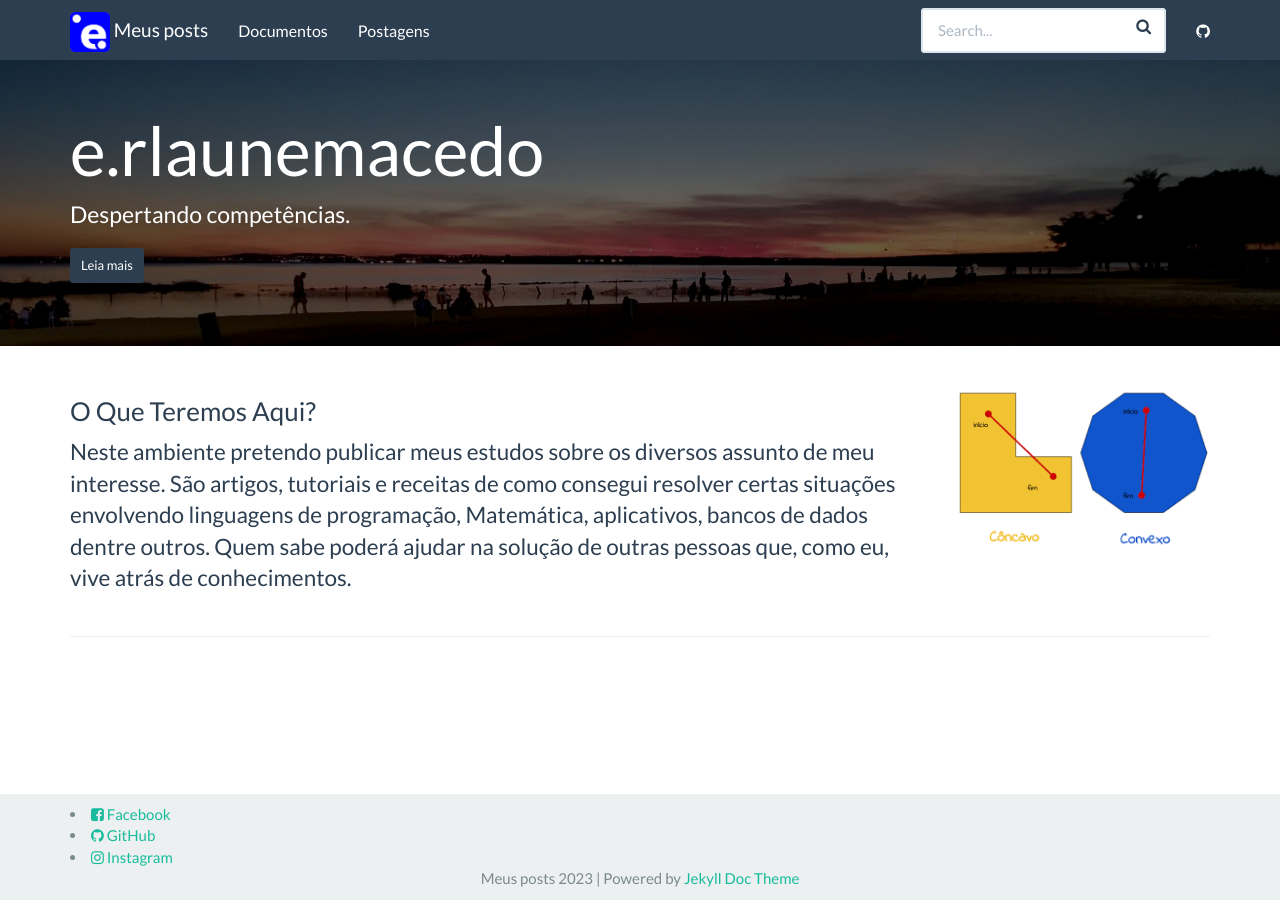
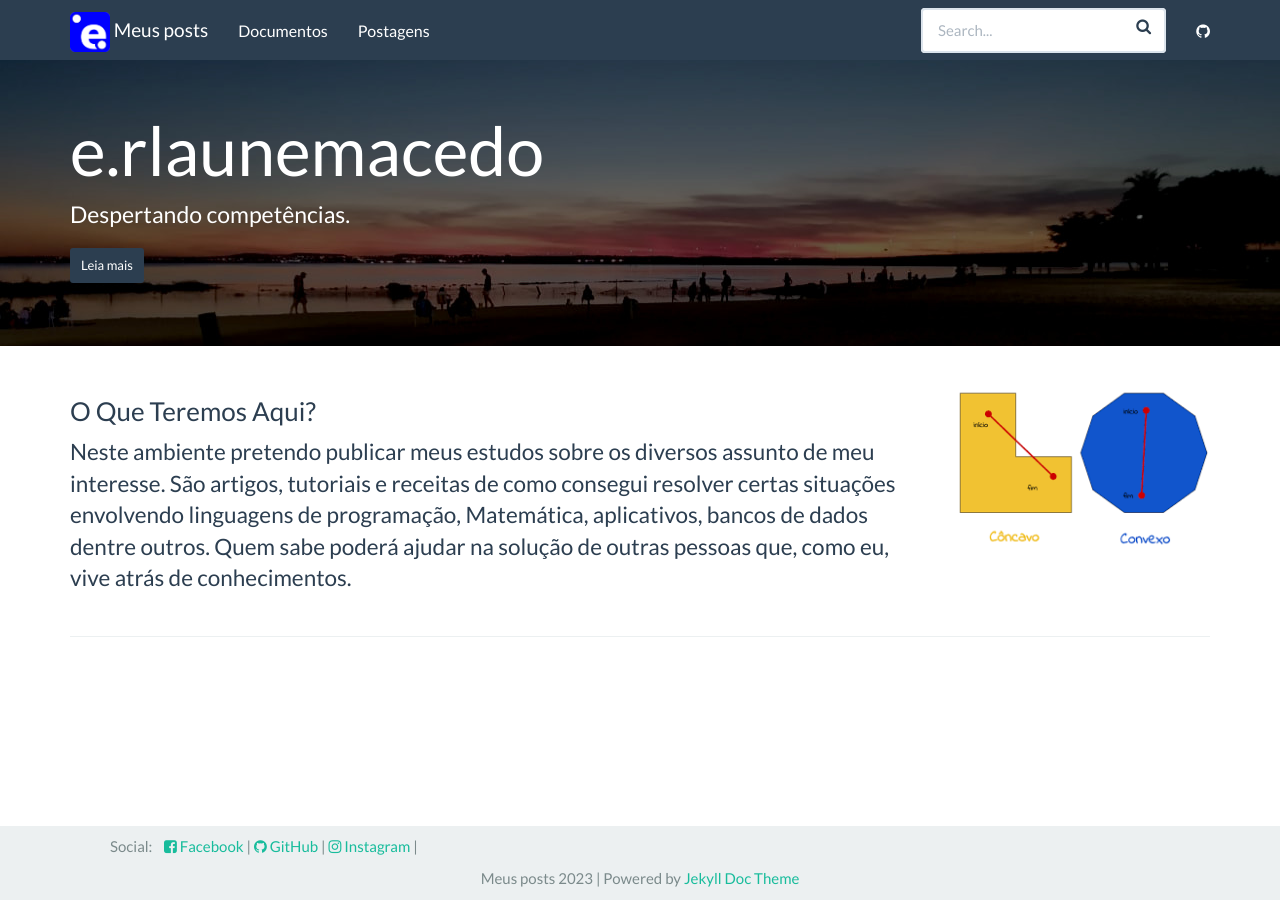
Before and after one commit to rlaunemacedo/posts, a Jekyll site: the page built from index.html, in a window 1280 px wide. Built offline with Jekyll 4.4.1, drawn with Linux system fonts in a browser that asks for light colours; nearby versions of some CDN libraries.

Commit message:
Atualização 2023-12-06 22:41:30

```diff
--- a/_includes/footer.html
+++ b/_includes/footer.html
@@ -1,17 +1,18 @@
 <footer class="footer">
     <div class="container">
-
         {% if site.links %}
-          {% for item in site.links %}
+        <ul>
+            Social: &nbsp;&nbsp;
+            {% for item in site.links %}
             {% if item.label and item.url %}
-              <li><a href="{{ item.url }}" rel="nofollow noopener noreferrer">
-                <i class="{{ item.icon | default: 'fas fa-link' }}" aria-hidden="true"></i>
-                  {{ item.label }}</a>
-                </li>
+                    <li style="display:inline-block;"><a href="{{ item.url }}" rel="nofollow noopener noreferrer">
+                        <i class="{{ item.icon | default: 'fas fa-link' }}" aria-hidden="true"></i>
+                        {{ item.label }}</a> |
+                    </li>
             {% endif %}
           {% endfor %}
+        </ul>
         {% endif %}
-
 
         <p class="text-center">
             {{ site.title }} {{ site.time | date: '%Y' }} |
```
Also changed, not shown: 12 other files.
